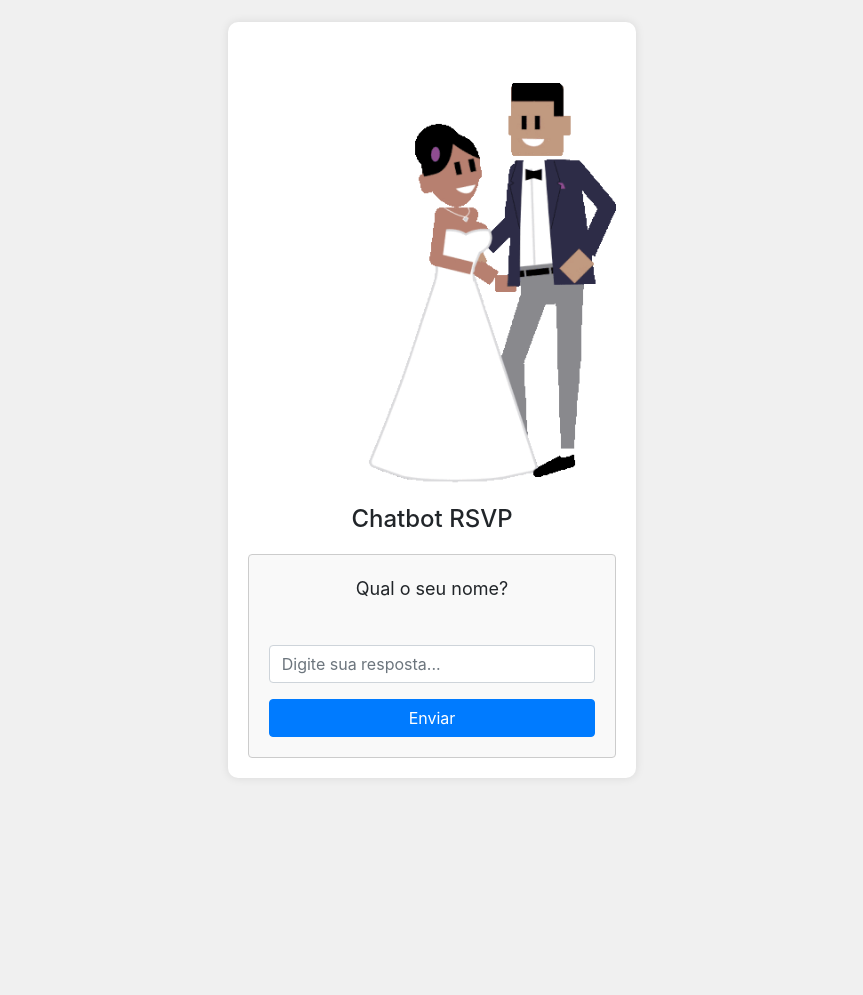
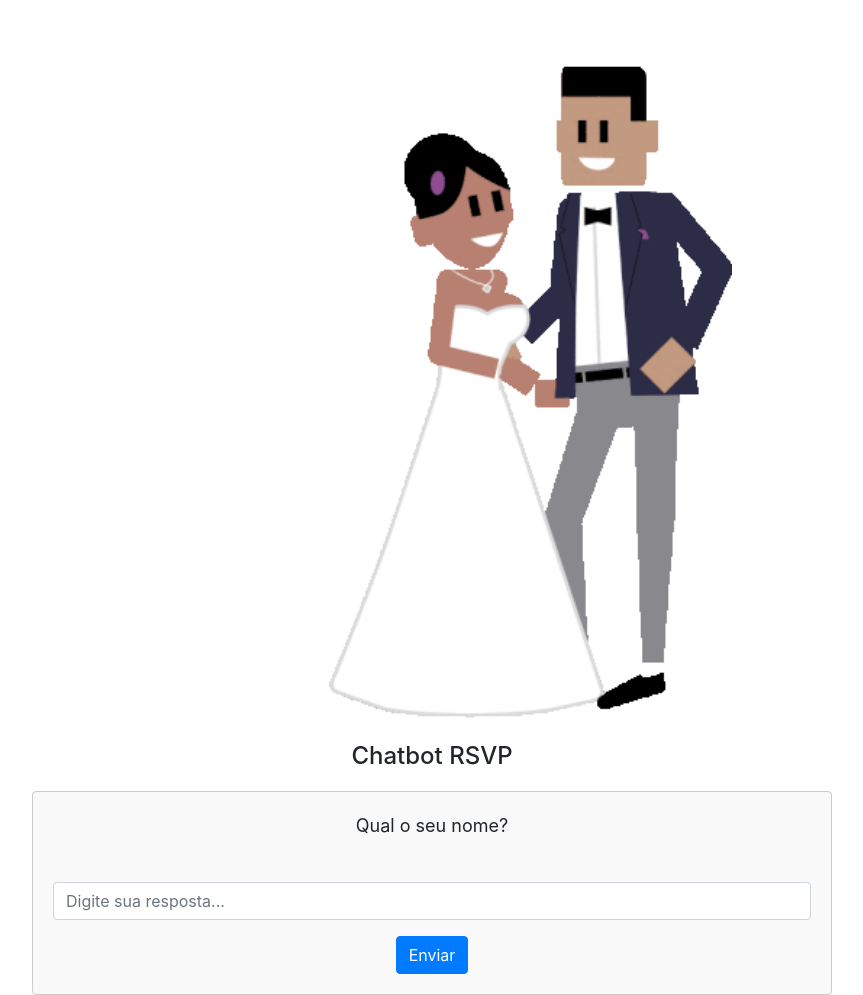
Before and after one commit to laercioAp/chat-bot-python, a Flask app: page / in a window 1280 px wide. Shown: the whole page, without its empty margins (208-1071 px from the left). Before the commit the page ends 778 px from the top, so only its background shows below. Run offline with Flask 3, Linux system fonts and the light colour scheme; some libraries are stand-ins or nearby versions.

Commit message:
fix: erro esteira

```diff
--- /dev/null
+++ b/static/css/style.css
@@ -0,0 +1,32 @@
+.chat-container {
+    width: 100%;
+    max-width: 800px;
+    margin: auto;
+    text-align: center;
+}
+
+.wedding-gif {
+    width: 100%;
+    max-width: 600px;
+    border-radius: 10px;
+    margin-bottom: 20px;
+    height: auto;
+}
+
+.chat-box {
+    padding: 20px;
+    border: 1px solid #ccc;
+    border-radius: 10px;
+    background-color: #f9f9f9;
+}
+
+.chat-title {
+    font-size: 24px;
+    margin-bottom: 20px;
+}
+
+.chat-text {
+    min-height: 50px;
+    font-size: 18px;
+    margin-bottom: 20px;
+}
--- a/static/style.css
+++ /dev/null
@@ -1,56 +0,0 @@
-body, html {
-    height: 100%;
-    margin: 0;
-    display: flex;
-    justify-content: center;
-    align-items: center;
-    background-color: #f0f0f0;
-}
-
-.container-fluid {
-    height: 100%;
-}
-
-.chat-container {
-    width: 90%;
-    max-width: 800px;
-    text-align: center;
-    background-color: #fff;
-    padding: 20px;
-    border-radius: 10px;
-    box-shadow: 0 0 10px rgba(0, 0, 0, 0.1);
-}
-
-.wedding-gif {
-    width: 100%;
-    max-width: 1000px; /* Ajuste o tamanho máximo do GIF */
-    height: auto;
-    border-radius: 10px;
-    margin-bottom: 20px;
-}
-
-.chat-box {
-    padding: 20px;
-    border: 1px solid #ccc;
-    border-radius: 10px;
-    background-color: #f9f9f9;
-}
-
-.chat-title {
-    font-size: 24px;
-    margin-bottom: 20px;
-}
-
-.chat-text {
-    min-height: 50px;
-    font-size: 18px;
-    margin-bottom: 20px;
-}
-
-.response-input {
-    font-size: 16px;
-}
-
-.send-button {
-    width: 100%; /* Faz o botão ocupar toda a largura disponível */
-}
--- a/templates/index.html
+++ b/templates/index.html
@@ -6,7 +6,44 @@
     <title>Chatbot RSVP</title>
     <link rel="stylesheet" href="https://stackpath.bootstrapcdn.com/bootstrap/4.5.2/css/bootstrap.min.css">
     <link rel="stylesheet" href="https://cdnjs.cloudflare.com/ajax/libs/font-awesome/5.15.4/css/all.min.css">
-    <link rel="stylesheet" href="{{ url_for('static', filename='style.css') }}">
+    <link rel="stylesheet" href="{{ url_for('static', filename='css/style.css') }}">
+</head>
+<body>
+    <div class="container-fluid d-flex justify-content-center align-items-center h-100">
+        <div class="chat-container">
+            <div class="chat-header">
+                <img src="{{ url_for('static', filename='images/casamento.gif') }}" class="wedding-gif" alt="Casamento">
+                <h2 class="chat-title">Chatbot RSVP</h2>
+            </div>
+            <div class="chat-box rounded">
+                <div id="chat-text" class="chat-text"></div>
+                <input type="text" id="response-input" class="response-input form-control" placeholder="Digite sua resposta...">
+                <button id="send-button" class="send-button btn btn-primary mt-3">Enviar</button>
+            </div>
+        </div>
+    </div>
+
+    <!-- Modal de Sucesso -->
+    <div class="modal fade" id="success-modal" tabindex="-1" role="dialog" aria-labelledby="success-modal-label" aria-hidden="true">
+        <div class="modal-dialog modal-dialog-centered" role="document">
+            <div class="modal-content">
+                <div class="modal-header">
+                    <h5 class="modal-title" id="success-modal-label">Respostas Enviadas com Sucesso!</h5>
+                    <button type="button" class="close" data-dismiss="modal" aria-label="Fechar">
+                        <span aria-hidden="true">&times;</span>
+                    </button>
+                </div>
+                <div class="modal-body text-center">
+                    <i class="fas fa-check-circle fa-4x text-success mb-3"></i>
+                    <p>Suas respostas foram registradas com sucesso. Obrigado!</p>
+                </div>
+                <div class="modal-footer">
+                    <button type="button" class="btn btn-primary" data-dismiss="modal">Fechar</button>
+                </div>
+            </div>
+        </div>
+    </div>
+
     <script src="https://code.jquery.com/jquery-3.5.1.slim.min.js"></script>
     <script src="https://cdn.jsdelivr.net/npm/@popperjs/core@2.5.4/dist/umd/popper.min.js"></script>
     <script src="https://stackpath.bootstrapcdn.com/bootstrap/4.5.2/js/bootstrap.min.js"></script>
```
Also changed, not shown: other parts of templates/index.html (+0 -36 lines), app.py (line endings or trailing spaces), static/images/casamento.gif (renamed from static/casamento.gif), 1 other file.
